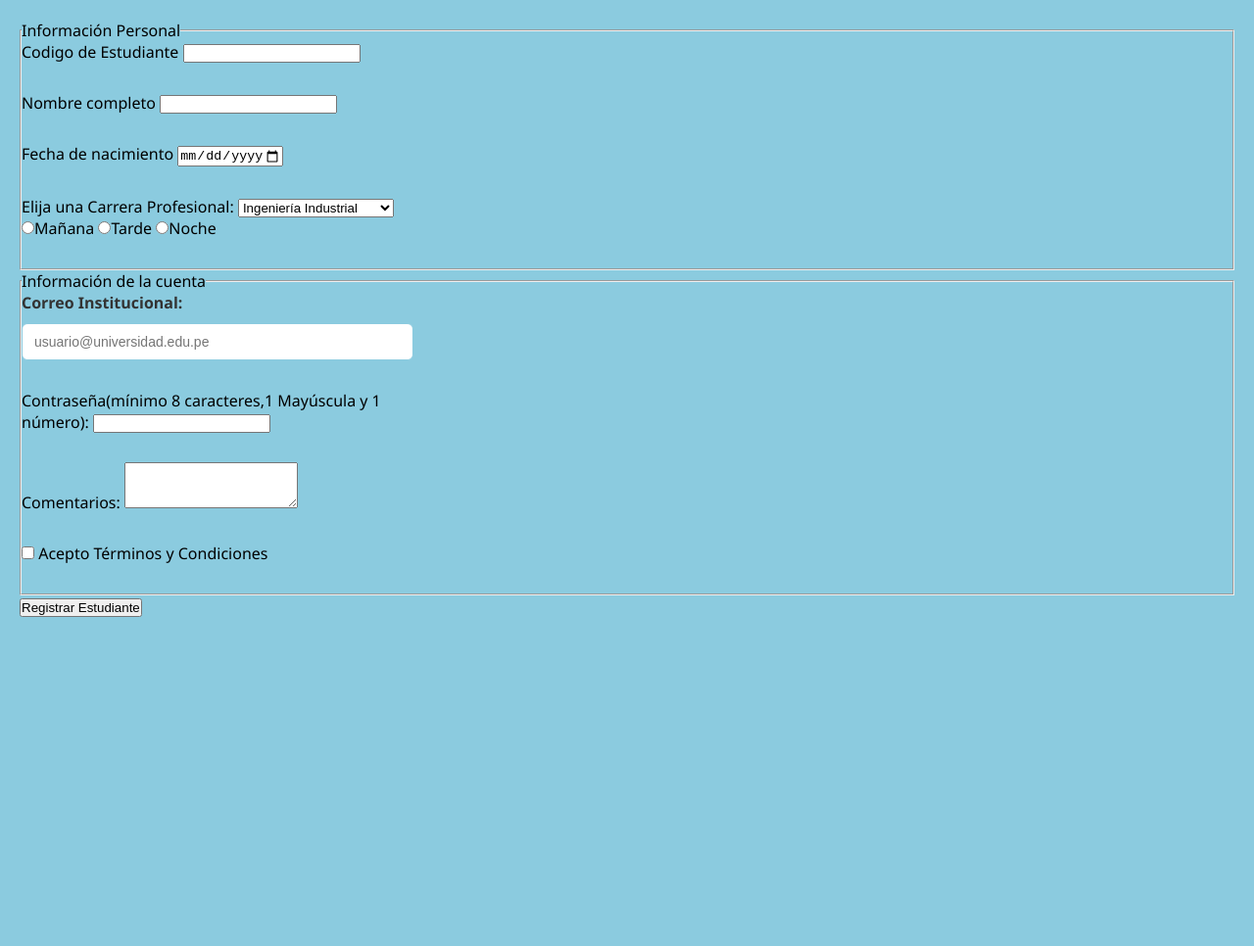
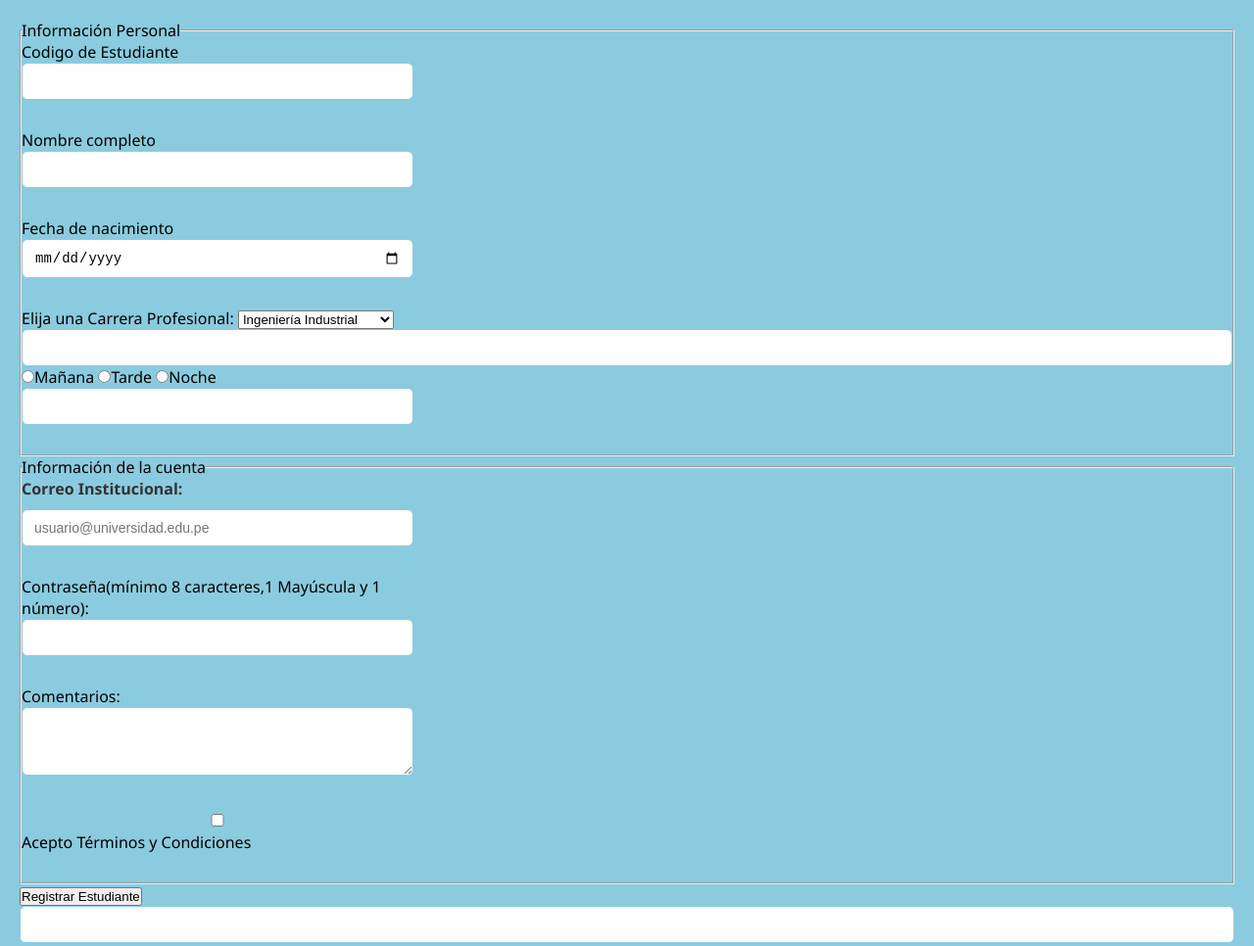
Before and after one commit to rodrigozeballosbruna-cell/IDWeb, a plain HTML site: page Lab02/index.html in a window 1280 px wide. Shown: the whole page at 98% size. Before the commit the page ends 800 px from the top, so only its background shows below. Drawn offline with Linux system fonts and the light colour scheme.

Commit message:
Estructura agregando pseudo-clases

```diff
--- a/Lab02/css/estilos.css
+++ b/Lab02/css/estilos.css
@@ -8,6 +8,14 @@ body {
 font-family: 'Segoe UI', Tahoma, Geneva, Verdana, sans-serif;
 background-color: #8bcbdf;
 padding: 20px;
+}
+.card {
+  background-color: #ffffff; /* Fondo blanco */
+  width: 100%;
+  max-width: 400px;         /* Ancho máximo */
+  padding: 30px;            /* Relleno interno */
+  border-radius: 12px;      /* Bordes redondeados */
+  box-shadow: 0 8px 20px rgba(0, 0, 0, 0.15); /* Sombra */
 }
 .form-group {
 margin-bottom: 30px;
@@ -37,3 +45,16 @@ box-shadow: 0 0 5px rgba(49, 130, 206, 0.5);
 .form-input:invalid:touched {
 border-color: #e53e3e;
 }
+.form-input:hover {
+  border-color: #0f0bd3;
+}
+.btn:active {
+  transform: scale(0.98);
+}
+/* :disabled (deshabilitado) */
+.form-input:disabled,
+.btn:disabled {
+  background-color: #e2e8f0;
+  cursor: not-allowed;
+  opacity: 0.6;
+}
--- a/Lab02/index.html
+++ b/Lab02/index.html
@@ -12,15 +12,15 @@
 
             <div class="form-group">
                 <label for="codigo">Codigo de Estudiante</label>
-                <input type="text" id="codigo" name="codigo" pattern="[0-9]{8}" required>
+                <input type="text" id="codigo" class="form-input" name="codigo" pattern="[0-9]{8}" required>
             </div>
             <div class="form-group">
                 <label for="nombre">Nombre completo</label>
-                <input type="text" id="nombre" name="nombre" required>
+                <input type="text" id="nombre" class="form-input" name="nombre" required>
             </div>
             <div class="form-group">
                 <label for="fecha nacimiento">Fecha de nacimiento</label>
-                <input type="date" id="fecha_nacimiento" name="fecha_nacimiento"
+                <input type="date" id="fecha_nacimiento" class="form-input" name="fecha_nacimiento"
                 min="1900-01-01"
                 max="2024-12-31"
                 required>
@@ -33,12 +33,13 @@
                         <option value="Minas">Ingeniería de Minas</option>
                         <option value="Eléctrica">Ingeniería Eléctrica</option>
                         <option value="Química">Ingeniería Química</option>
+                        <input class="form-input" type="text" id="carrera" name="carrera" readonly>
                     </select>
-            </div>
             <div class="form-group">
                 <label for="turno_m"><input type="radio" id="turno_m" name="turno" value="Mañana">Mañana</label>
                 <label for="turno_t"><input type="radio" id="turno_t" name="turno" value="Tarde">Tarde</label>
                 <label for="turno_n"><input type="radio" id="turno_n" name="turno" value="Noche">Noche</label>
+                <input class="form-input" type="text" id="turno" name="turno" readonly>
             </div>
         </fieldset>
 
@@ -52,21 +53,23 @@
             </div>
             <div class="form-group">
                 <label for="password">Contraseña(mínimo 8 caracteres,1 Mayúscula y 1 número):</label>
-                <input type="password" id="password" name="password" pattern="(?=.*[A-Z])(?=.*\d).{8,}">
+                <input type="password" id="password" class="form-input" name="password" pattern="(?=.*[A-Z])(?=.*\d).{8,}">
             </div>
             <div class="form-group">
                 <label for="comentarios">Comentarios:</label>
-                <textarea id="comentarios" name="comentarios" rows="3"></textarea>
+                <textarea id="comentarios" name="comentarios" class="form-input" rows="3"></textarea>
             </div>
             <div class="form-group">
                 <label for="terminos">
-                <input type="checkbox" id="terminos" name="terminos" required>
+                <input type="checkbox" id="terminos" name="terminos" class="form-input" required>
                 Acepto Términos y Condiciones
                 </label>
             </div>
         </fieldset>
 
-        <button type="submit">Registrar Estudiante</button>
+        <button type="submit" class="btn">Registrar Estudiante</button>
+
+        <input type="input" class="form-input">
         </form>
     </body>
 </html>
```
Also changed, not shown: Lab01/index.html (+3 -3 lines).
